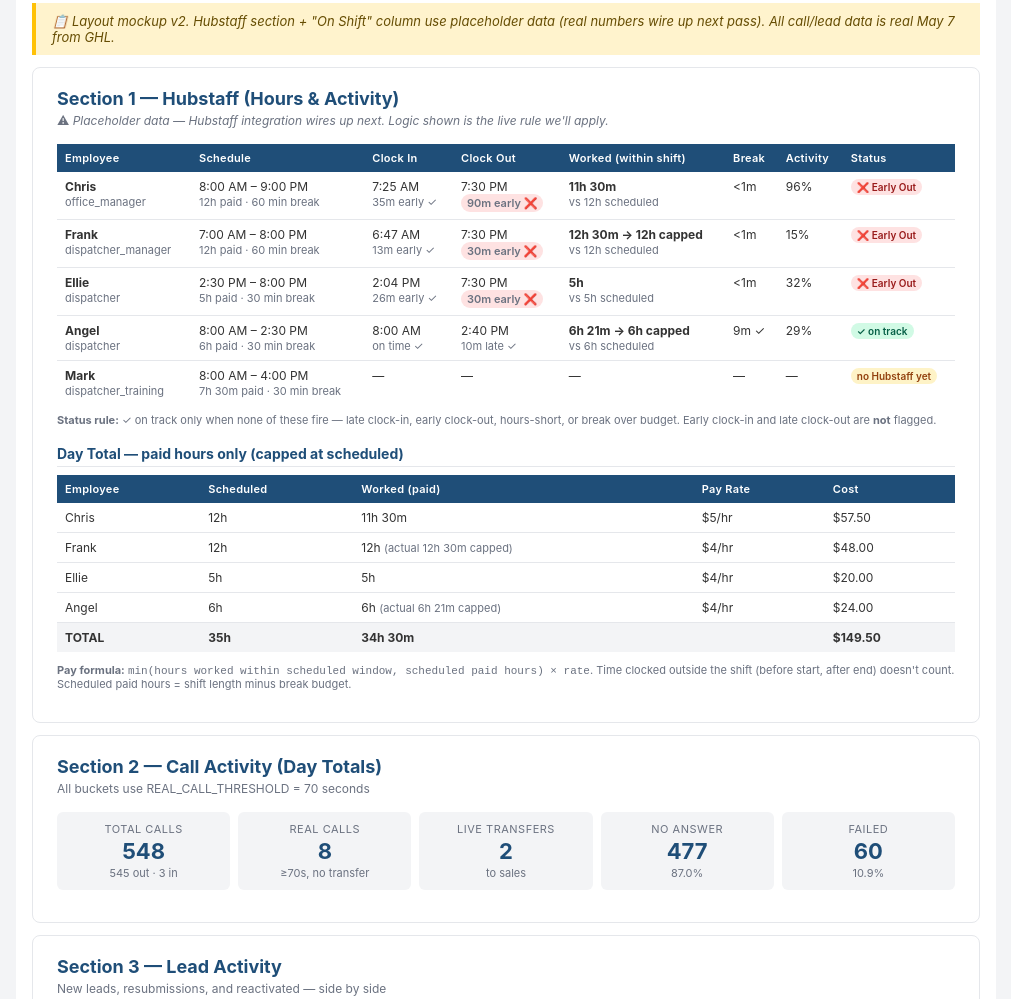
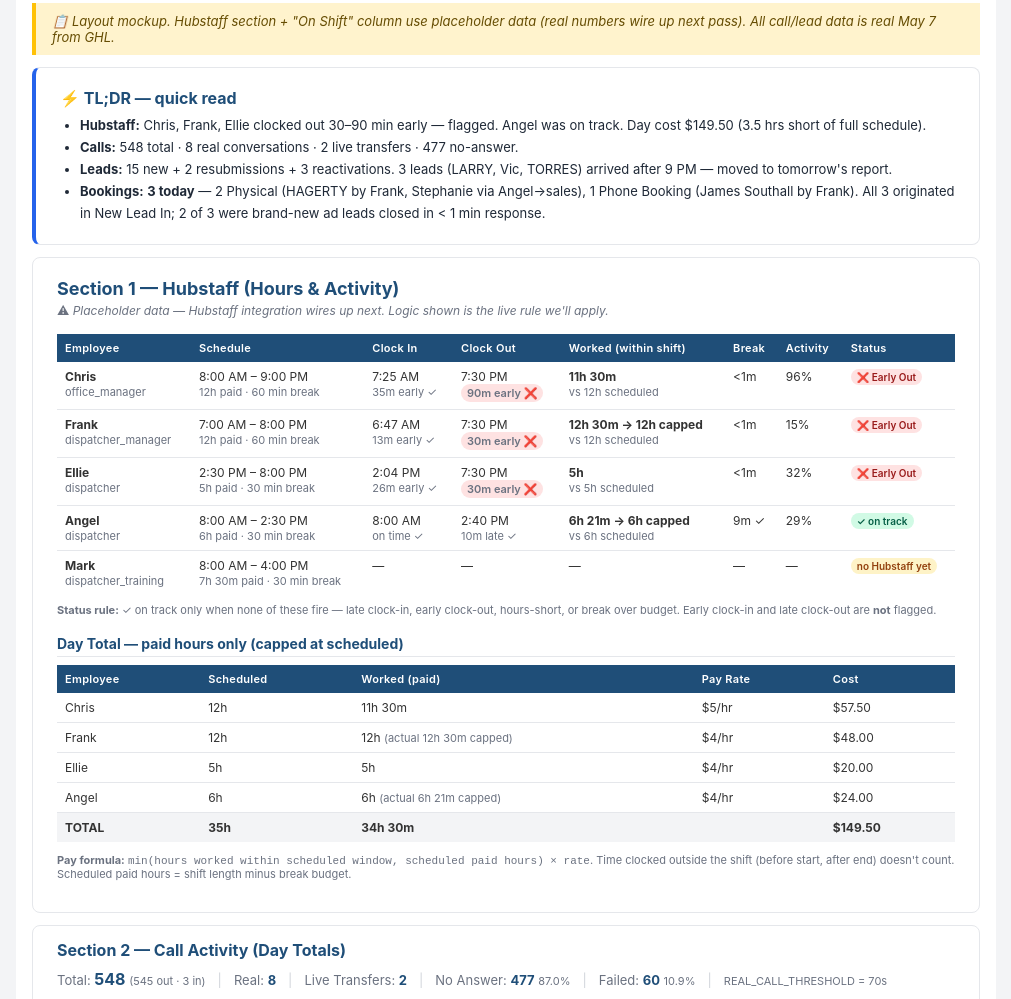
Before and after one commit to LocalAC100/local-ac-reports-bot, a website: page src/email-mockup.html in a window 1280 px wide. Shown: the part 138-1137 px from the top of the page, without its empty margins (134-1145 px from the left). Drawn offline with Linux system fonts and the light colour scheme.

Commit message:
Mockup v9: TL;DR summary at top + Section 2 compacted to single line

```diff
--- a/src/email-mockup.html
+++ b/src/email-mockup.html
@@ -69,7 +69,17 @@
   </div>
 
   <div class="placeholder-banner">
-    📋 Layout mockup v2. Hubstaff section + "On Shift" column use placeholder data (real numbers wire up next pass). All call/lead data is real May 7 from GHL.
+    📋 Layout mockup. Hubstaff section + "On Shift" column use placeholder data (real numbers wire up next pass). All call/lead data is real May 7 from GHL.
+  </div>
+
+  <div class="section" style="border-left:4px solid #2563eb">
+    <h2 style="font-size:16px">⚡ TL;DR — quick read</h2>
+    <ul style="margin:6px 0 0;padding-left:20px;font-size:13px;line-height:1.7;color:#1f2937">
+      <li><b>Hubstaff:</b> Chris, Frank, Ellie clocked out 30–90 min early — flagged. Angel was on track. Day cost $149.50 (3.5 hrs short of full schedule).</li>
+      <li><b>Calls:</b> 548 total · 8 real conversations · 2 live transfers · 477 no-answer.</li>
+      <li><b>Leads:</b> 15 new + 2 resubmissions + 3 reactivations. 3 leads (LARRY, Vic, TORRES) arrived after 9 PM — moved to tomorrow's report.</li>
+      <li><b>Bookings:</b> <b>3 today</b> — 2 Physical (HAGERTY by Frank, Stephanie via Angel→sales), 1 Phone Booking (James Southall by Frank). All 3 originated in New Lead In; 2 of 3 were brand-new ad leads closed in &lt; 1 min response.</li>
+    </ul>
   </div>
 
   <div class="section">
@@ -110,15 +120,20 @@
     </p>
   </div>
 
-  <div class="section">
-    <h2>Section 2 — Call Activity (Day Totals)</h2>
-    <div class="subhead">All buckets use REAL_CALL_THRESHOLD = 70 seconds</div>
-    <div class="stat-grid">
-      <div class="stat"><div class="label">Total Calls</div><div class="value">548</div><div class="sub">545 out · 3 in</div></div>
-      <div class="stat"><div class="label">Real Calls</div><div class="value">8</div><div class="sub">≥70s, no transfer</div></div>
-      <div class="stat"><div class="label">Live Transfers</div><div class="value">2</div><div class="sub">to sales</div></div>
-      <div class="stat"><div class="label">No Answer</div><div class="value">477</div><div class="sub">87.0%</div></div>
-      <div class="stat"><div class="label">Failed</div><div class="value">60</div><div class="sub">10.9%</div></div>
+  <div class="section" style="padding:14px 24px">
+    <h2 style="font-size:16px">Section 2 — Call Activity (Day Totals)</h2>
+    <div style="display:flex;flex-wrap:wrap;gap:0;align-items:baseline;font-size:13px;margin-top:6px;color:#1f2937;line-height:1.7">
+      <span><span style="color:#6b7280">Total:</span> <b style="font-size:16px;color:#1f4e78">548</b> <span class="small">(545 out · 3 in)</span></span>
+      <span style="color:#d1d5db;margin:0 12px">|</span>
+      <span><span style="color:#6b7280">Real:</span> <b style="color:#1f4e78">8</b></span>
+      <span style="color:#d1d5db;margin:0 12px">|</span>
+      <span><span style="color:#6b7280">Live Transfers:</span> <b style="color:#1f4e78">2</b></span>
+      <span style="color:#d1d5db;margin:0 12px">|</span>
+      <span><span style="color:#6b7280">No Answer:</span> <b style="color:#1f4e78">477</b> <span class="small">87.0%</span></span>
+      <span style="color:#d1d5db;margin:0 12px">|</span>
+      <span><span style="color:#6b7280">Failed:</span> <b style="color:#1f4e78">60</b> <span class="small">10.9%</span></span>
+      <span style="color:#d1d5db;margin:0 12px">|</span>
+      <span class="small">REAL_CALL_THRESHOLD = 70s</span>
     </div>
   </div>
 
```
